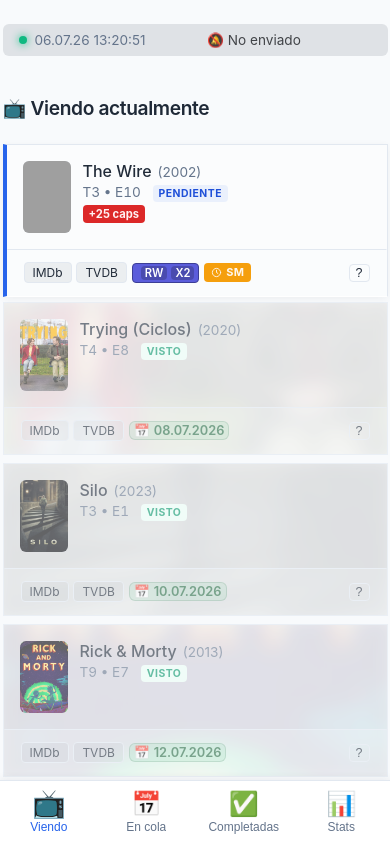
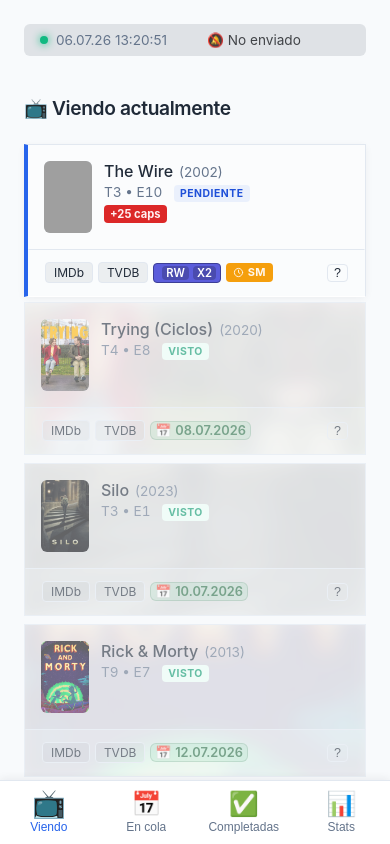
Before and after one commit to naoxink/viendo, a plain HTML site: page index.html in a window 390 px wide. Drawn offline with nearby package versions, Linux system fonts and the light colour scheme; grey boxes are pictures that could not be loaded.

Commit message:
Corrección de estilos con Claude

```diff
--- a/style.css
+++ b/style.css
@@ -117,12 +117,22 @@
     box-sizing: border-box;
 }
 
+/*
+ * REGLA DE ORO PARA EVITAR EL DOBLE SCROLL:
+ * html y body NUNCA scrollean. Usamos 100dvh (viewport dinámico) en vez de
+ * 100% / 100vh para que coincida exactamente con .app-container, incluso
+ * cuando la barra de direcciones del móvil aparece/desaparece.
+ * El ÚNICO elemento que puede hacer scroll vertical en toda la página es
+ * .views-container (ver más abajo). Si en el futuro se añade otro
+ * overflow-y: auto/scroll en un contenedor que envuelva a .app-container,
+ * volverá el problema del doble scroll.
+ */
 html, body {
     width: 100%;
     max-width: 100%;
-    height: 100%;
-    overflow-x: hidden;
-    overflow-y: hidden;
+    height: 100dvh;
+    overflow: hidden;
+    overscroll-behavior: none;
     -webkit-text-size-adjust: 100%;
 }
 
@@ -131,13 +141,6 @@ body {
     background-color: var(--bg);
     color: var(--text);
     margin: 0;
-    /* Use safe-area insets for notch devices (iPhone X and similar) */
-    padding-top: 1.5rem;
-    padding-bottom: 1.5rem;
-    padding-left: calc(1.5rem + env(safe-area-inset-left));
-    padding-right: calc(1.5rem + env(safe-area-inset-right));
-    display: flex;
-    justify-content: center;
 }
 
 .theme-selector {
@@ -608,6 +611,9 @@ summary::after {
     text-align: right;
 }
 
+/* ==========================================================================
+   ESCRITORIO GRANDE (≥ 1024px) — layout del dashboard en columnas
+   ========================================================================== */
 @media (min-width: 1024px) {
     body {
         padding: 2rem;
@@ -682,13 +688,8 @@ summary::after {
     border-radius: 4px;
 }
 
-/* Ajuste para que en el móvil no se amontone */
+/* MÓVIL PEQUEÑO (< 480px) — Ajuste para que no se amontone */
 @media (max-width: 480px) {
-    body {
-        padding-left: 1rem;
-        padding-right: 1rem;
-    }
-
     .theme-selector {
         display: none;
     }
@@ -954,6 +955,7 @@ summary::after {
     text-decoration: none;
 }
 
+/* MÓVIL — Modal de detalles (< 640px): apilamos la ficha en una columna */
 @media (max-width: 640px) {
     .details-sheet {
         grid-template-columns: 1fr;
@@ -972,9 +974,7 @@ summary::after {
     .details-field-value {
         text-align: left;
     }
-}
-
-@media (max-width: 640px) {
+
     .details-grid {
         grid-template-columns: 1fr;
     }
@@ -1154,6 +1154,7 @@ summary::after {
     padding-top: 1rem;
 }
 
+/* MÓVIL PEQUEÑO (< 480px) — KPIs en 2 columnas en vez de 4 */
 @media (max-width: 480px) {
     .stats-kpi-grid {
         grid-template-columns: repeat(2, minmax(0, 1fr));
@@ -1246,6 +1247,7 @@ summary::after {
     min-width: 0;
 }
 
+/* MÓVIL PEQUEÑO (< 480px) — las dos columnas de stats pasan a apilarse */
 @media (max-width: 480px) {
     .stats-section--split {
         grid-template-columns: 1fr;
@@ -1476,10 +1478,9 @@ summary::after {
 /* Fondo oscuro filtrado */
 .cal-modal-overlay {
   position: fixed;
-  top: 0;
-  left: 0;
-  width: 100vw;
-  height: 100vh;
+  inset: 0;
+  width: 100%;
+  height: 100dvh;
   background-color: color-mix(in srgb, var(--bg) 85%, transparent);
   backdrop-filter: blur(6px);
   z-index: 9999;
@@ -1569,7 +1570,7 @@ summary::after {
   }
 
   .cal-modal-content {
-    height: 100vh;
+    height: 100dvh;
     border-radius: 0;
     border: none;
   }
@@ -1677,14 +1678,13 @@ summary::after {
     -webkit-overflow-scrolling: touch;
     padding: 1.5rem;
     padding-bottom: 5rem;
-    margin: 0 auto;
     box-sizing: border-box;
 }
 
 .view {
     width: 100%;
     max-width: 460px;
-    min-width: 385px;
+    min-width: 0;
     margin: 0 auto;
     box-sizing: border-box;
     animation: fadeInView 0.3s ease-in-out;
@@ -1812,17 +1812,18 @@ summary::after {
 /* ==========================================
    MEDIA QUERIES: RESPONSIVE BOTTOM NAV
    ========================================== */
+/* ==========================================================================
+   MÓVIL (por defecto hasta 768px)
+   El contenido ocupa el 100% del ancho; el "aire" en los bordes lo da
+   el padding de .views-container (1.5rem), no un max-width fijo.
+   ========================================================================== */
 @media (max-width: 768px) {
-    body {
-        padding: 0;
-    }
-
     .container {
         max-width: 100%;
     }
 
     .app-container {
-        height: 100vh;
+        height: 100dvh;
     }
 
     .views-container {
@@ -1830,8 +1831,8 @@ summary::after {
         padding-bottom: calc(5rem + env(safe-area-inset-bottom));
     }
 
-    .view.view-stats {
-        max-width: 90%;
+    .view {
+        max-width: 100%;
     }
 
     .bottom-nav {
@@ -1845,7 +1846,24 @@ summary::after {
     }
 }
 
+/* ==========================================================================
+   TABLET / ESCRITORIO (a partir de 769px)
+   Aquí sí queremos un ancho de lectura cómodo, no que ocupe toda la pantalla.
+   ========================================================================== */
+
 @media (min-width: 769px) {
+    /*
+     * En escritorio abandonamos el patrón "app-shell" (viewport fijo +
+     * scroll interno) y volvemos al scroll normal de página: por eso
+     * html/body pasan a height:auto y overflow visible. El único scroll
+     * en desktop es el de la propia ventana.
+     */
+    html, body {
+        height: auto;
+        min-height: 100dvh;
+        overflow: visible;
+    }
+
     body {
         padding: 1.5rem;
     }
@@ -1857,6 +1875,7 @@ summary::after {
     }
 
     .views-container {
+        overflow-y: visible;
         padding-bottom: 6rem;
     }
 
```
